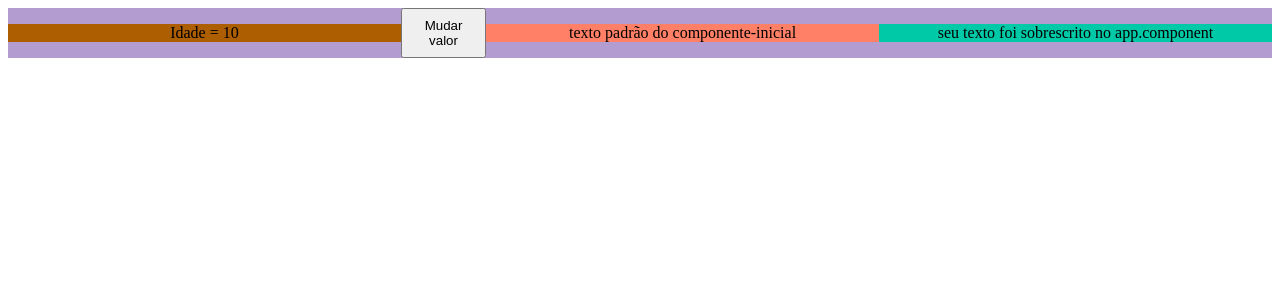
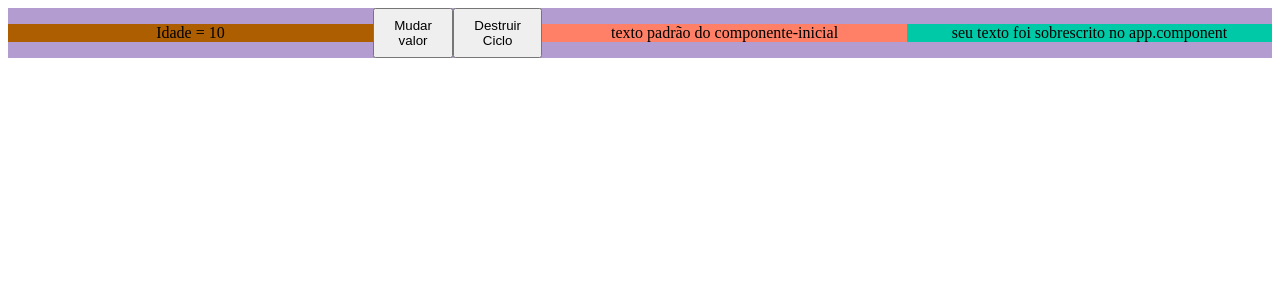
Before and after one commit to Jesantox/Angular2, an Angular app in the folder arquitetura-base/: page / in a window 1280 px wide. Shown: the top 300 px of the page. Built offline with nearby package versions, Linux system fonts and the light colour scheme.

Commit message:
⭕️ Botão > destruirCiclo
👉 Acionando ngOnDestroy

```diff
--- a/arquitetura-base/src/app/app.component.html
+++ b/arquitetura-base/src/app/app.component.html
@@ -1,6 +1,7 @@
-<section class="components">
+<section class="components" *ngIf="!deletarCiclo">
     <app-ciclo class="filhos" [idade] = 'valorIdade' ></app-ciclo>
     <button (click)="mudarValor()">Mudar valor</button>
+    <button (click)="destruirCiclo()">Destruir Ciclo</button>
     <app-componente-inicial class="filhos"></app-componente-inicial>
     <app-texto class="filhos" title = 'seu texto foi sobrescrito no app.component'> </app-texto>
 </section>
--- a/arquitetura-base/src/app/app.component.ts
+++ b/arquitetura-base/src/app/app.component.ts
@@ -9,6 +9,13 @@ export class AppComponent {
 
   valorIdade: number = 10
 
+  deletarCiclo: boolean = false
+
+
+  destruirCiclo() {
+    this.deletarCiclo = true
+    console.log('section destruida')
+  }
   /**
    * irá acionar os eventos ngOnChanges(), ngDoCheck(), ngAfterContentChecked(),
    * ngAfterViewChecked no console do navegador
```
